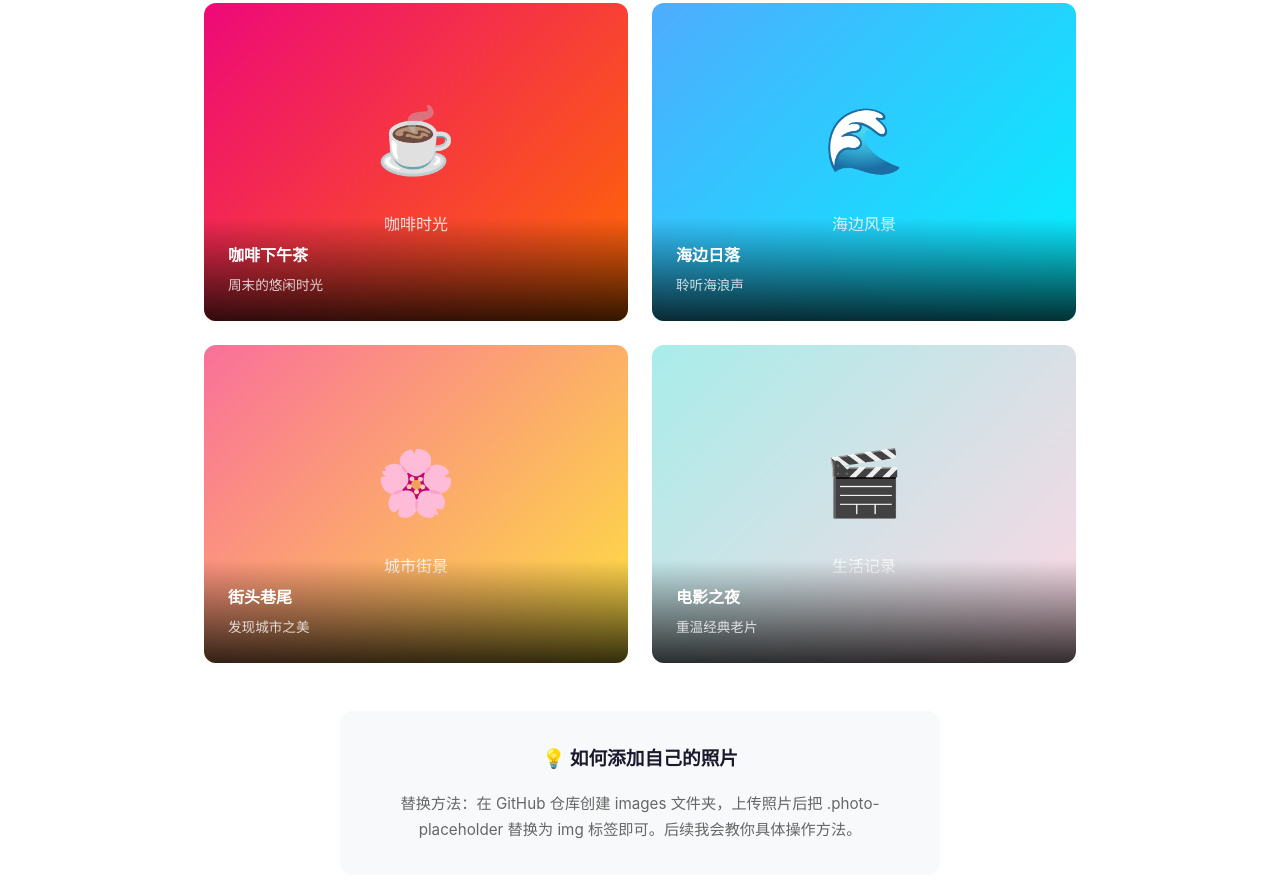
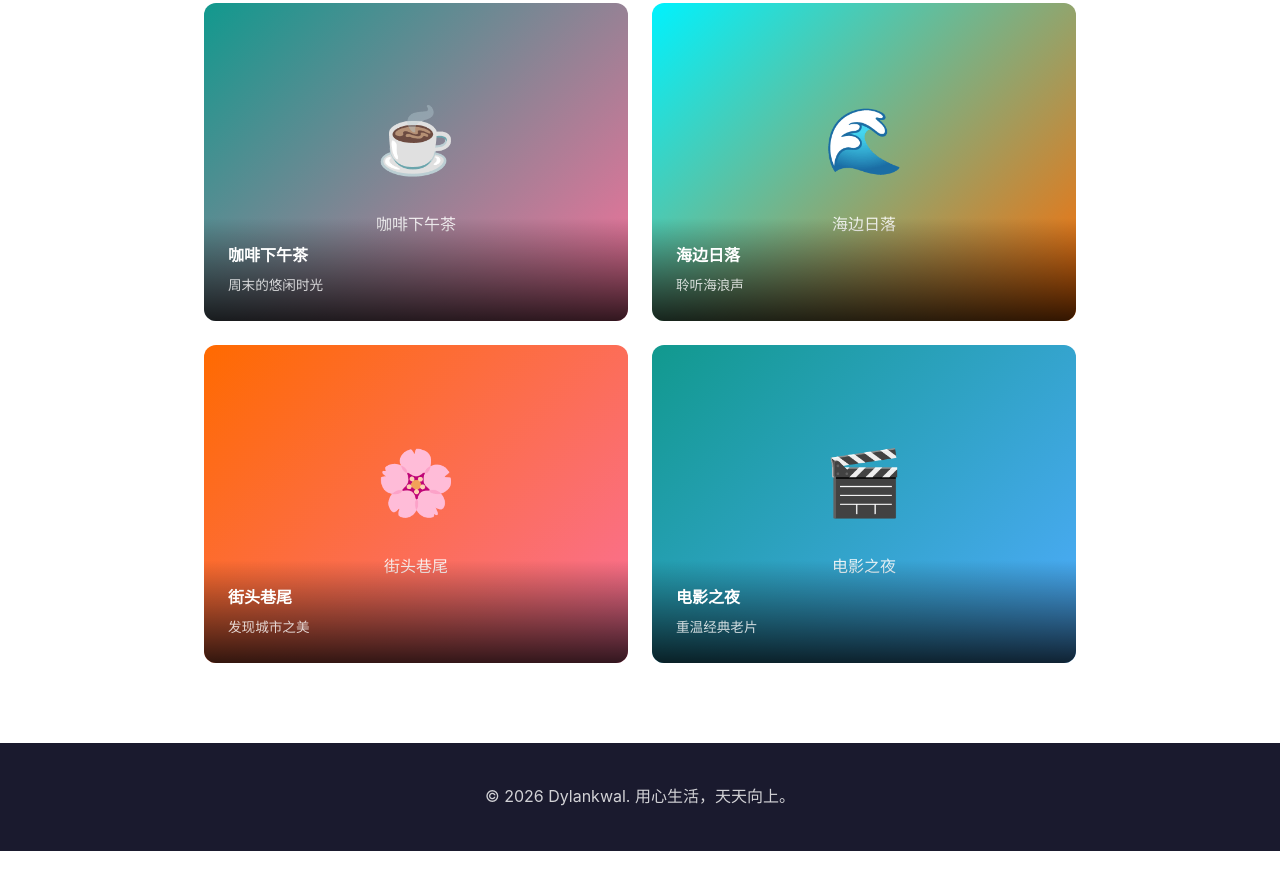
Before and after one commit to Dylankwal/dylankwal.github.io, a plain HTML site: page gallery.html in a window 1280 px wide. Shown: the part 569-1460 px from the top of the page. After the commit the page ends 1420 px from the top, so only its background shows below. Drawn offline with Linux system fonts and the light colour scheme.

Commit message:
Update gallery.html

```diff
--- a/gallery.html
+++ b/gallery.html
@@ -27,12 +27,6 @@
 
         .photo-card:hover {
             transform: scale(1.02);
-        }
-
-        .photo-card img {
-            width: 100%;
-            height: 100%;
-            object-fit: cover;
         }
 
         .photo-placeholder {
@@ -76,23 +70,16 @@
             opacity: 0.8;
         }
 
-        .tips {
+        .empty-state {
             text-align: center;
-            max-width: 600px;
-            margin: 3rem auto;
-            padding: 2rem;
-            background: #f8f9fa;
-            border-radius: 12px;
+            padding: 4rem 2rem;
+            color: #888;
+            grid-column: 1 / -1;
         }
 
-        .tips h3 {
-            color: #1a1a2e;
+        .empty-state .icon {
+            font-size: 4rem;
             margin-bottom: 1rem;
-        }
-
-        .tips p {
-            color: #666;
-            font-size: 0.95rem;
         }
     </style>
 </head>
@@ -112,84 +99,74 @@
     <section style="padding-top: 8rem;">
         <h2>🖼️ 照片墙</h2>
 
-        <div class="photo-grid">
-
-            <div class="photo-card">
-                <div class="photo-placeholder">
-                    <span class="icon">🌅</span>
-                    <span class="desc">日落晚霞</span>
-                </div>
-                <div class="photo-overlay">
-                    <h4>日落时分</h4>
-                    <p>城市边缘的晚霞</p>
-                </div>
-            </div>
-
-            <div class="photo-card">
-                <div class="photo-placeholder" style="background: linear-gradient(135deg, #11998e 0%, #38ef7d 100%);">
-                    <span class="icon">🏔️</span>
-                    <span class="desc">山川风景</span>
-                </div>
-                <div class="photo-overlay">
-                    <h4>山野漫步</h4>
-                    <p>亲近大自然</p>
-                </div>
-            </div>
-
-            <div class="photo-card">
-                <div class="photo-placeholder" style="background: linear-gradient(135deg, #ee0979 0%, #ff6a00 100%);">
-                    <span class="icon">☕</span>
-                    <span class="desc">咖啡时光</span>
-                </div>
-                <div class="photo-overlay">
-                    <h4>咖啡下午茶</h4>
-                    <p>周末的悠闲时光</p>
-                </div>
-            </div>
-
-            <div class="photo-card">
-                <div class="photo-placeholder" style="background: linear-gradient(135deg, #4facfe 0%, #00f2fe 100%);">
-                    <span class="icon">🌊</span>
-                    <span class="desc">海边风景</span>
-                </div>
-                <div class="photo-overlay">
-                    <h4>海边日落</h4>
-                    <p>聆听海浪声</p>
-                </div>
-            </div>
-
-            <div class="photo-card">
-                <div class="photo-placeholder" style="background: linear-gradient(135deg, #fa709a 0%, #fee140 100%);">
-                    <span class="icon">🌸</span>
-                    <span class="desc">城市街景</span>
-                </div>
-                <div class="photo-overlay">
-                    <h4>街头巷尾</h4>
-                    <p>发现城市之美</p>
-                </div>
-            </div>
-
-            <div class="photo-card">
-                <div class="photo-placeholder" style="background: linear-gradient(135deg, #a8edea 0%, #fed6e3 100%);">
-                    <span class="icon">🎬</span>
-                    <span class="desc">生活记录</span>
-                </div>
-                <div class="photo-overlay">
-                    <h4>电影之夜</h4>
-                    <p>重温经典老片</p>
-                </div>
-            </div>
-
-        </div>
-
-        <div class="tips">
-            <h3>💡 如何添加自己的照片</h3>
-            <p>替换方法：在 GitHub 仓库创建 images 文件夹，上传照片后把 .photo-placeholder 替换为 img 标签即可。后续我会教你具体操作方法。</p>
+        <div class="photo-grid" id="photo-container">
+            <!-- 照片由JS加载 -->
         </div>
     </section>
 
     <footer>
         <p>© 2026 Dylankwal. 用心生活，天天向上。</p>
     </footer>
+
+    <script>
+        document.addEventListener('DOMContentLoaded', function() {
+            loadGallery();
+            loadName();
+        });
+
+        function loadName() {
+            const profile = JSON.parse(localStorage.getItem('siteProfile') || '{}');
+            if (profile.name) {
+                document.querySelector('footer p').innerHTML =
+                    '© 2026 ' + profile.name + '. 用心生活，天天向上。';
+            }
+        }
+
+        function loadGallery() {
+            const photos = JSON.parse(localStorage.getItem('sitePhotos') || '[]');
+            const container = document.getElementById('photo-container');
+
+            // 默认照片
+            const defaultPhotos = [
+                { icon: '🌅', title: '日落时分', detail: '城市边缘的晚霞' },
+                { icon: '🏔️', title: '山野漫步', detail: '亲近大自然' },
+                { icon: '☕', title: '咖啡下午茶', detail: '周末的悠闲时光' },
+                { icon: '🌊', title: '海边日落', detail: '聆听海浪声' },
+                { icon: '🌸', title: '街头巷尾', detail: '发现城市之美' },
+                { icon: '🎬', title: '电影之夜', detail: '重温经典老片' }
+            ];
+
+            // 合并：用户添加的照片优先
+            const allPhotos = photos.length > 0 ? photos : defaultPhotos;
+
+            if (allPhotos.length === 0) {
+                container.innerHTML = `
+                    <div class="empty-state">
+                        <div class="icon">🖼️</div>
+                        <p>还没有照片</p>
+                    </div>
+                `;
+                return;
+            }
+
+            container.innerHTML = allPhotos.map(p => `
+                <div class="photo-card">
+                    <div class="photo-placeholder" style="background: linear-gradient(135deg, ${getRandomColor()} 0%, ${getRandomColor()} 100%);">
+                        <span class="icon">${p.icon}</span>
+                        <span class="desc">${p.title}</span>
+                    </div>
+                    <div class="photo-overlay">
+                        <h4>${p.title}</h4>
+                        <p>${p.detail || ''}</p>
+                    </div>
+                </div>
+            `).join('');
+        }
+
+        function getRandomColor() {
+            const colors = ['#667eea', '#764ba2', '#11998e', '#38ef7d', '#ee0979', '#ff6a00', '#4facfe', '#00f2fe', '#fa709a', '#fee140'];
+            return colors[Math.floor(Math.random() * colors.length)];
+        }
+    </script>
 </body>
 </html>
```
